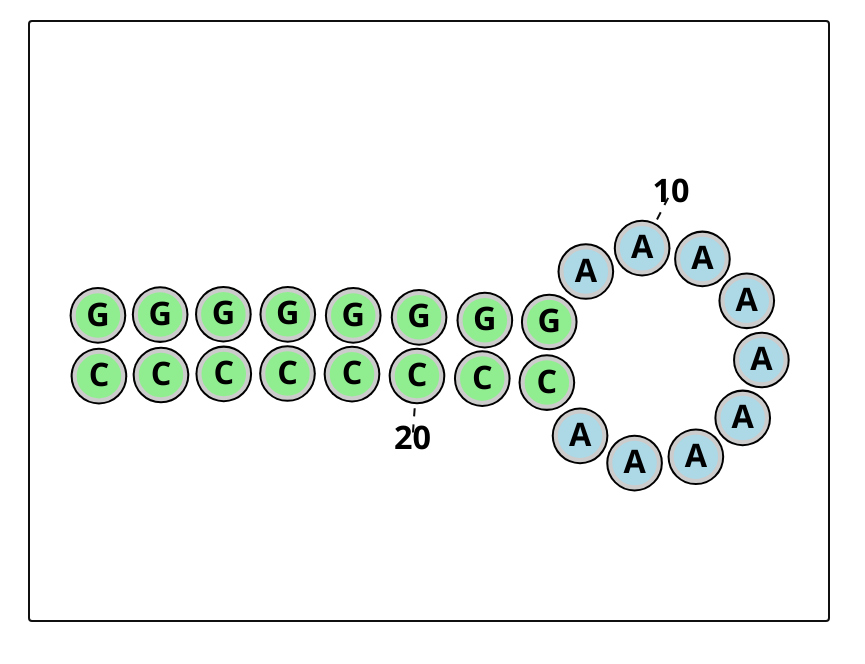
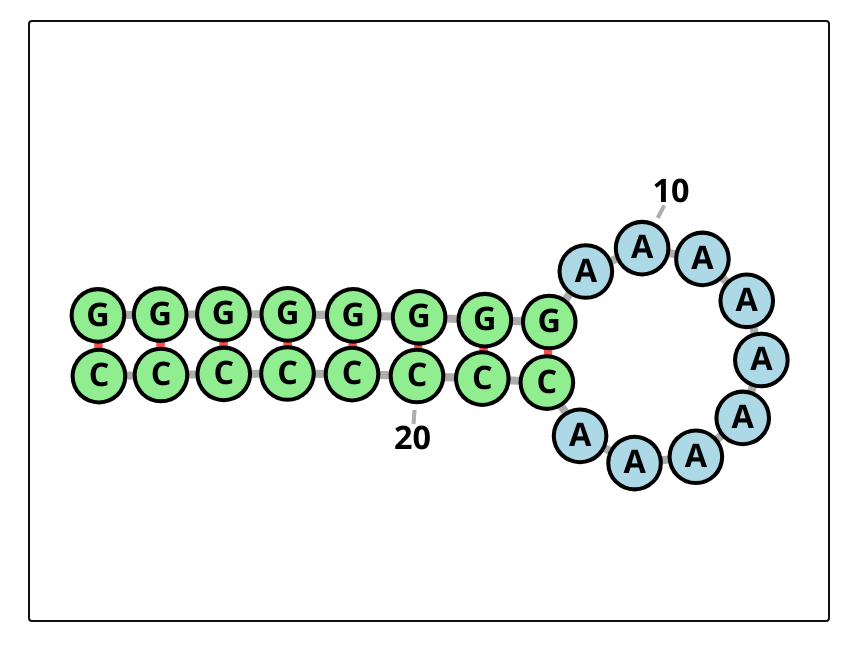
Before and after one commit to denski92/vienna_rna_folding_game, a Flask app: page / in a window 1280 px wide. Shown: the part 136-800 px from the top of the page, without its empty margins (0-865 px from the left). Run offline with Flask 3, Linux system fonts and the light colour scheme.

Commit message:
adjusted RNA style, backbone, basepair and pos label lines

```diff
--- a/static/css/style.css
+++ b/static/css/style.css
@@ -80,41 +80,47 @@ body {
 }
 
 
-/* Optional: Fix the class mismatch so standard nodes look white, not black */
-/* If your nodes are black instead of white/colored, add this: */
-.node {
-    fill: white;
-    stroke: #ccc;
-    stroke-width: 1px;
-}
-
 /**
- * 2. Specific override for LABEL nodes (10, 20...)
+ * Specific LABEL nodes (10, 20...)
  * We want the number to be visible, but the circle to be INVISIBLE.
  */
 circle[node_type="label"] {
-    fill: transparent !important;   /* Override white fill */
-    stroke: none !important;        /* Remove grey border */
-    pointer-events: none !important; /* Make unclickable */
+    fill: transparent;
+    stroke: none;        /* Remove grey border */
+    pointer-events: none; /* Make unclickable */
 }
 
 /* Ensure the text number (e.g. "10") is unclickable */
 g.gnode[node_type="label"] text {
-    pointer-events: none !important;
-    user-select: none !important;
-    fill: #666;
-    font-weight: bold;
+    pointer-events: none;
+    user-select: none;
 }
 
 /**
- * 4. Label Connection Line
- * Draws a thin black line from the nucleotide to the number (10, 20).
- * We use !important to override any default opacity settings.
+ * Label Connection Line
+ * Draws a thin dotted black line from the nucleotide to the number (10, 20).
  */
 line[link_type="label_link"] {
-    stroke: black !important;
-    stroke-width: 0.5px !important;
-    stroke-dasharray: 2, 2; /* Small dotted line */
-    opacity: 0.95 !important;
-    display: inline !important;
+    stroke: #ADADAD;
+    stroke-width: 1px;
+    stroke-dasharray: 3.5, 4.9; /* Creates a dashed line: 3.5px dash, 4.9px gap */
+    opacity: 1;
+    display: inline;
 }
+
+/**
+ * Backbone Styling
+ * "Draws" the main line of the RNA strand.
+ */
+line[link_type="backbone"] {
+    stroke: #ADADAD;
+    stroke-width: 2px; /* Thicker than the default 1px */
+    stroke-opacity: 1;
+    display: inline;
+}
+
+/* Optional: Ensure Base Pairs (Hydrogen bonds) stay distinct */
+line[link_type="basepair"] {
+    stroke: #ff4d4d;   /* Bright Red for interactions */
+    stroke-width: 2px;
+}
--- a/static/js/game.js
+++ b/static/js/game.js
@@ -9,6 +9,8 @@ let container = new FornaContainer("#rna_container", {
     'zoomable': true,
     'applyForce': true
 });
+// big testseq GGGGGGGGAAAAAAAAACCCCCCCCAAAAAAAGGGGGGGGAAAAAAAAACCCCCCCCAAAAAAAGGGGGGGGAAAAAAAAACCCCCCCCAAAAAAAGGGGGGGGAAAAAAAAACCCCCCCC
+// big teststruc "((((((((.........)))))))).......((((((((.........)))))))).......((((((((.........)))))))).......((((((((.........))))))))";
 
 // State variables
 let currentSequence = "GGGGGGGGAAAAAAAAACCCCCCCC";
@@ -18,7 +20,7 @@ let selectedNodeIndex = -1;
 function initGame() {
     let options = {
         'sequence': currentSequence,
-        'structure': '((((((((.........))))))))'
+        'structure': targetStructure
     };
     container.addRNA(options.structure, options);
     setTimeout(attachClickListeners, 500);
```
